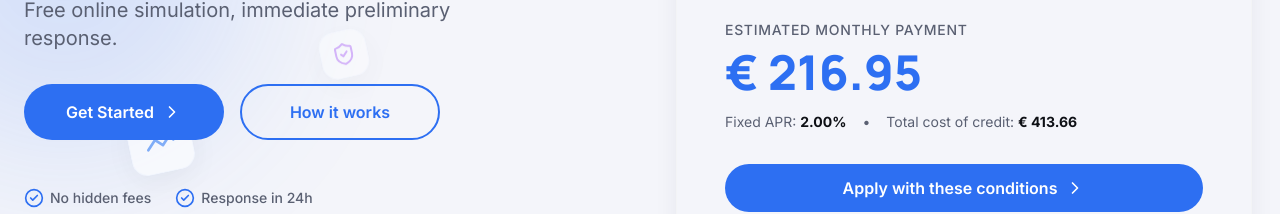
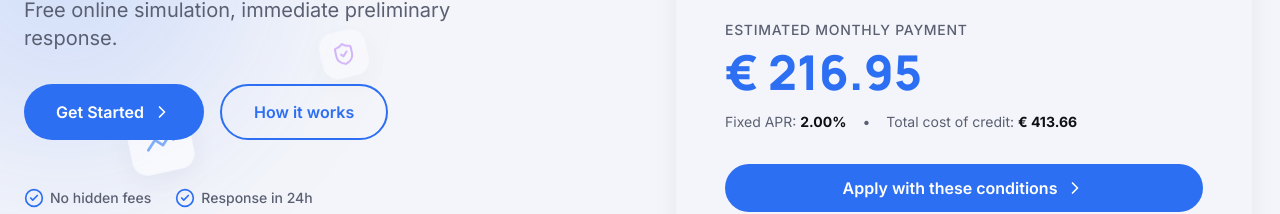
Before and after one commit to noreplyuboinfo-sketch/unionkredit-site, a Next.js app: page /en in a window 1280 px wide. Shown: the part 543-757 px from the top of the page. Built offline with nearby package versions, Linux system fonts and the light colour scheme; no server answers.

Commit message:
fix: explicit centering for buttons and simulator on mobile with long languages

```diff
--- a/components/sections/Hero.tsx
+++ b/components/sections/Hero.tsx
@@ -17,11 +17,11 @@ export function Hero() {
       <BlurStar className="absolute top-1/2 left-0 -translate-y-1/2 -ml-32 w-96 h-96 opacity-50" />
       <FloatingElements />
 
-      <div className="max-w-7xl mx-auto px-6 grid lg:grid-cols-2 gap-16 items-center">
-        <Reveal delay={100} className="relative z-10 flex flex-col items-center lg:items-start text-center lg:text-left w-full overflow-hidden">
-          <div className="inline-flex items-center gap-2 px-3 py-1.5 rounded-full bg-brand/10 text-brand font-bold text-[11px] sm:text-sm mb-6 max-w-full">
+      <div className="max-w-7xl mx-auto px-6 grid lg:grid-cols-2 gap-12 lg:gap-16 items-center justify-items-center lg:justify-items-start">
+        <Reveal delay={100} className="relative z-10 flex flex-col items-center lg:items-start text-center lg:text-left w-full overflow-hidden max-w-2xl">
+          <div className="inline-flex items-center gap-2 px-3 py-1.5 rounded-full bg-brand/10 text-brand font-bold text-[11px] sm:text-sm mb-6">
             <Star className="w-3.5 h-3.5 sm:w-4 sm:h-4 fill-current shrink-0" />
-            <span className="truncate sm:whitespace-normal px-1">{t('badge')}</span>
+            <span className="px-1">{t('badge')}</span>
           </div>
           <h1 className="text-3xl sm:text-4xl md:text-6xl lg:text-7xl font-black text-ink leading-[1.15] tracking-tight mb-6 w-full break-words text-center lg:text-left">
             {t.rich('title', {
@@ -36,15 +36,15 @@ export function Hero() {
             {t('subtitle')}
           </p>
 
-          <div className="flex flex-col sm:flex-row gap-4 mb-12 w-full sm:w-auto items-center sm:items-stretch">
+          <div className="flex flex-col sm:flex-row gap-4 mb-12 w-full max-w-sm sm:max-w-none items-center sm:items-stretch mx-auto lg:mx-0">
             <Button
               withChevron
               onClick={() => document.getElementById('application-form')?.scrollIntoView({behavior: 'smooth'})}
-              className="w-full sm:w-auto min-w-[200px]"
+              className="w-full sm:w-auto"
             >
               {t('ctaPrimary')}
             </Button>
-            <Button variant="outline" onClick={() => document.getElementById('how-it-works')?.scrollIntoView({behavior: 'smooth'})} className="w-full sm:w-auto min-w-[200px]">
+            <Button variant="outline" onClick={() => document.getElementById('how-it-works')?.scrollIntoView({behavior: 'smooth'})} className="w-full sm:w-auto">
               {t('ctaSecondary')}
             </Button>
           </div>
@@ -61,7 +61,7 @@ export function Hero() {
           </div>
         </Reveal>
 
-        <Reveal delay={200} className="relative z-10">
+        <Reveal delay={200} className="relative z-10 w-full flex justify-center">
           <Simulator />
         </Reveal>
       </div>
--- a/components/ui/Button.tsx
+++ b/components/ui/Button.tsx
@@ -13,7 +13,7 @@ const Button = React.forwardRef<HTMLButtonElement, ButtonProps>(
       <button
         ref={ref}
         className={cn(
-          "inline-flex items-center justify-center whitespace-nowrap rounded-pill text-base font-semibold transition-colors focus-visible:outline-none focus-visible:ring-2 focus-visible:ring-brand disabled:pointer-events-none disabled:opacity-50",
+          "inline-flex items-center justify-center rounded-pill text-base font-semibold transition-colors focus-visible:outline-none focus-visible:ring-2 focus-visible:ring-brand disabled:pointer-events-none disabled:opacity-50 whitespace-normal sm:whitespace-nowrap",
           "h-14 px-8 py-3",
           variant === "primary" && "bg-brand text-white hover:bg-brand-dark",
           variant === "outline" && "border-2 border-brand text-brand hover:bg-brand/10",
```
